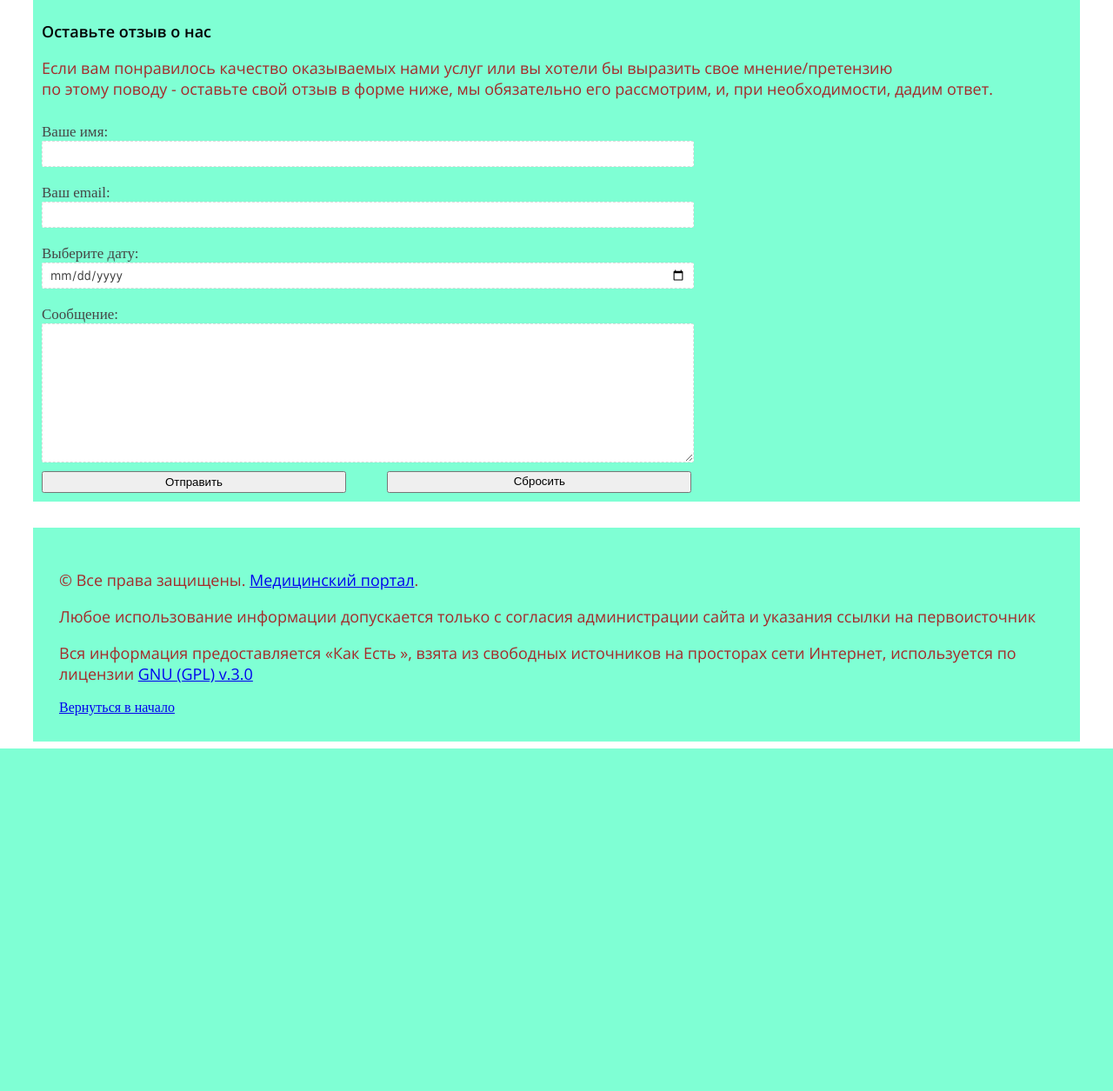
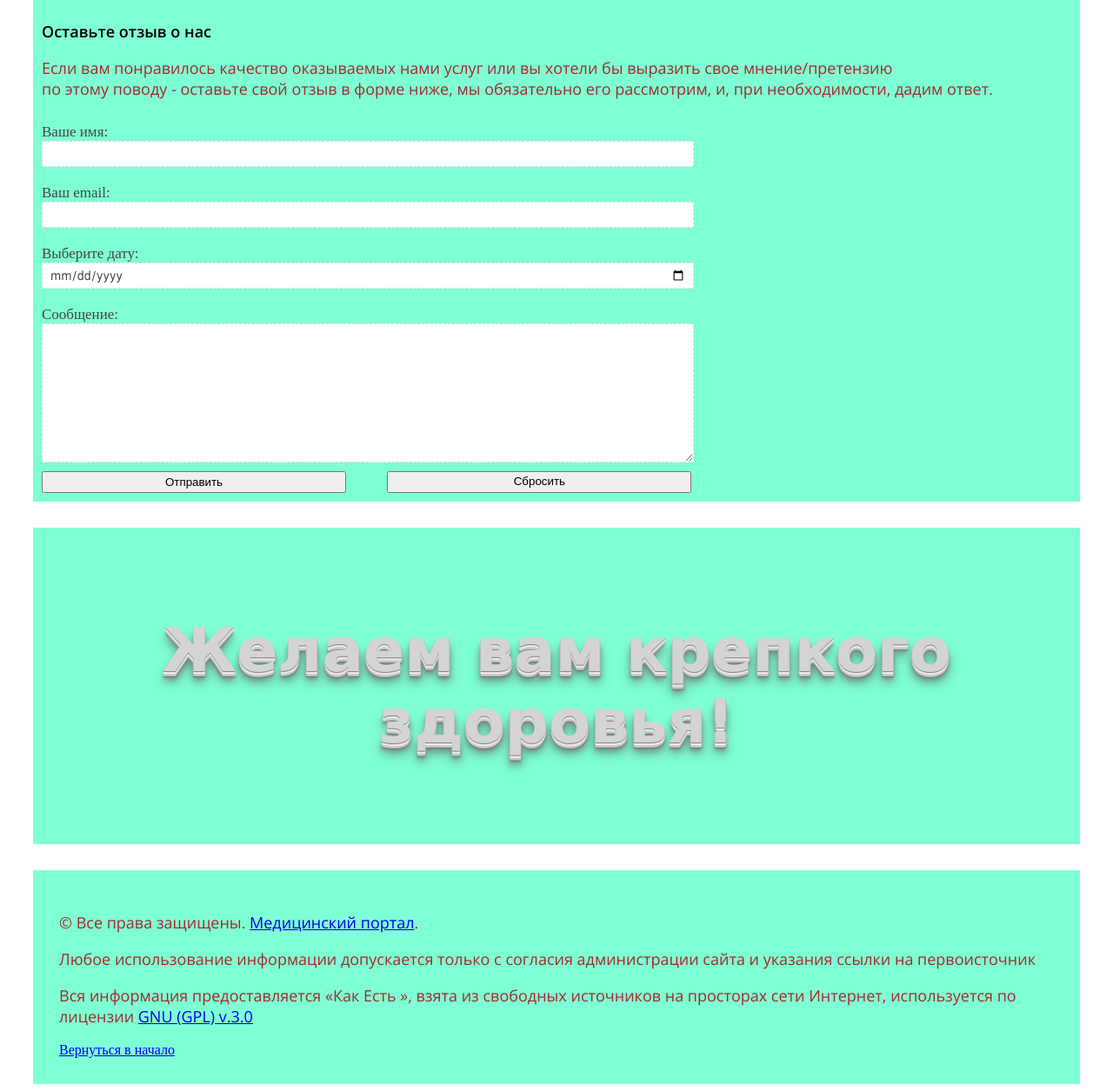
Before and after one commit to PaleCamelCaseOld/MyFirstRepoInNewAccount, a PHP site: page / in a window 1280 px wide. Shown: the part 2696-3951 px from the top of the page at 87% size. Before the commit the page ends 3557 px from the top, so only its background shows below. Run offline with PHP 8.4, Linux system fonts and the light colour scheme.

Commit message:
feat:add new block to file index in branch lab8

```diff
--- a/Lab8/css/style.css
+++ b/Lab8/css/style.css
@@ -379,3 +379,31 @@ textarea:-moz-placeholder{
 	color:#BABABA;
 	font-style:italic;
 }
+.giant{
+    margin: 30px 30px 0 30px;
+    padding: 30px;
+
+}
+.headblock {
+    font-family: 'Lucida Sans', 'Lucida Sans Regular', 'Lucida Grande', 'Lucida Sans Unicode', Geneva, Verdana, sans-serif;
+    font-size: 70px;
+    margin: 70px auto;
+    text-align: center;
+    color: #D4D4D4;
+    text-shadow: 0px 1px 1px #828282, 0px 2px 1px #E0E0E0, 0px 3px 1px #FFFFFF, 0px 4px 1px #C3C3C3, 0px 5px 1px #D2D2D2, 0px 6px 1px #bbb, 0px 7px 1px #777, 0px 8px 3px rgba(111, 97, 97, 0.4), 0px 9px 5px rgba(100, 100, 100, 0.1), 0px 10px 7px rgba(100, 100, 100, 0.15), 0px 11px 9px rgba(100, 100, 100, 0.2), 0px 12px 11px rgba(100, 100, 100, 0.25), 0px 13px 15px rgba(100, 100, 100, 0.3);
+  }
+
+  /* Полпись */
+  .info{
+    color:rgba(78, 78, 78, 0.8);
+    width:100%;
+    text-align: center;
+    font-weight:300;
+  }
+  .info a {
+    color: #888;
+    text-decoration:none;
+  }
+  .info a:hover {
+    color: #fff;
+  }
--- a/Lab8/index.php
+++ b/Lab8/index.php
@@ -155,6 +155,9 @@
 			<button type="reset" value="Сбросить">Сбросить</button>
 		</form>
 	</div>
+	<div class="giant">
+		<h3 class="headblock">Желаем вам крепкого здоровья!</h3>
+	</div>
 	<div class="footer">
 		<p id="contacts">&copy; Все права защищены. <a href="#">Медицинский портал</a>.</p>
 		<p>Любое использование информации допускается только с согласия администрации сайта и указания ссылки на первоисточник</p>
```
